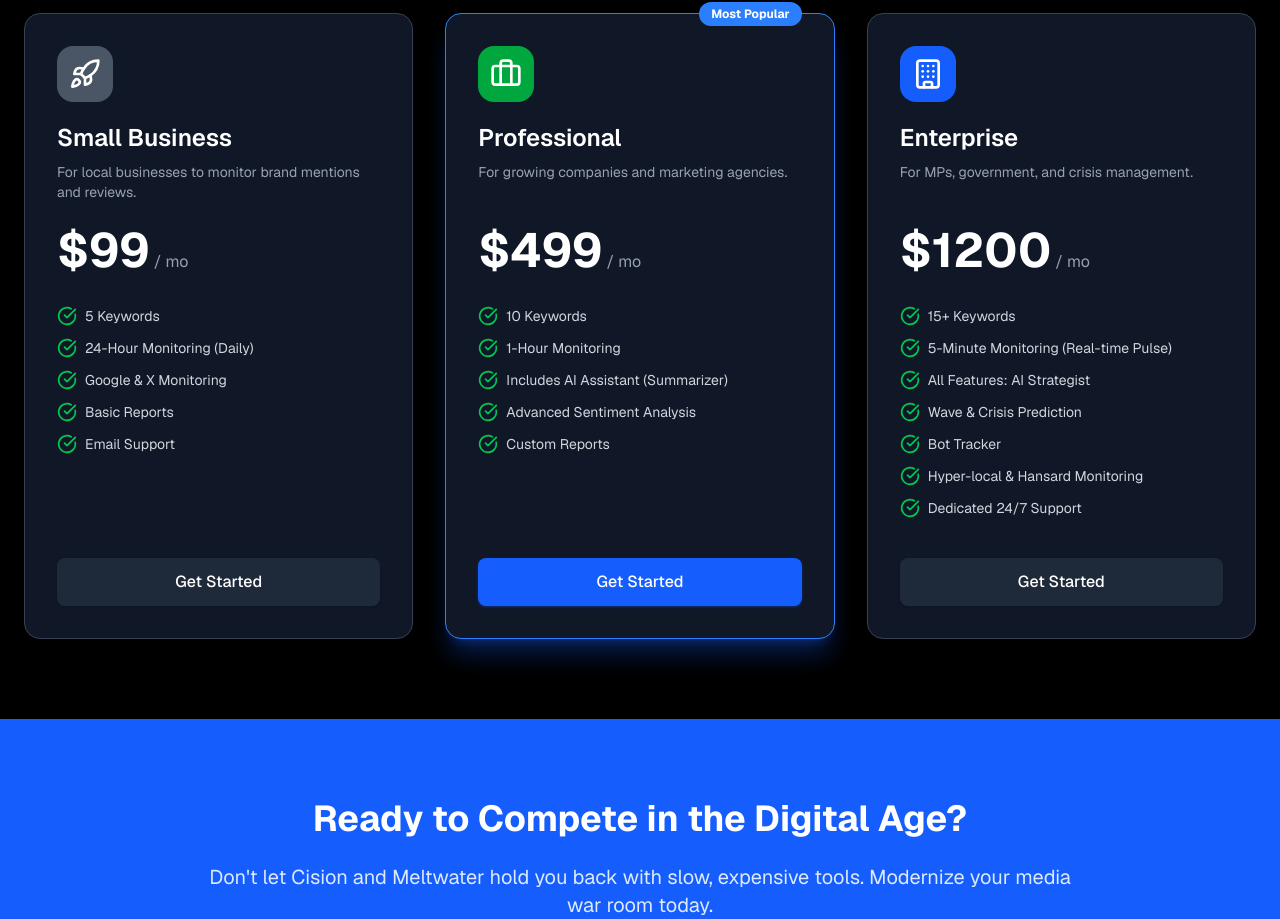
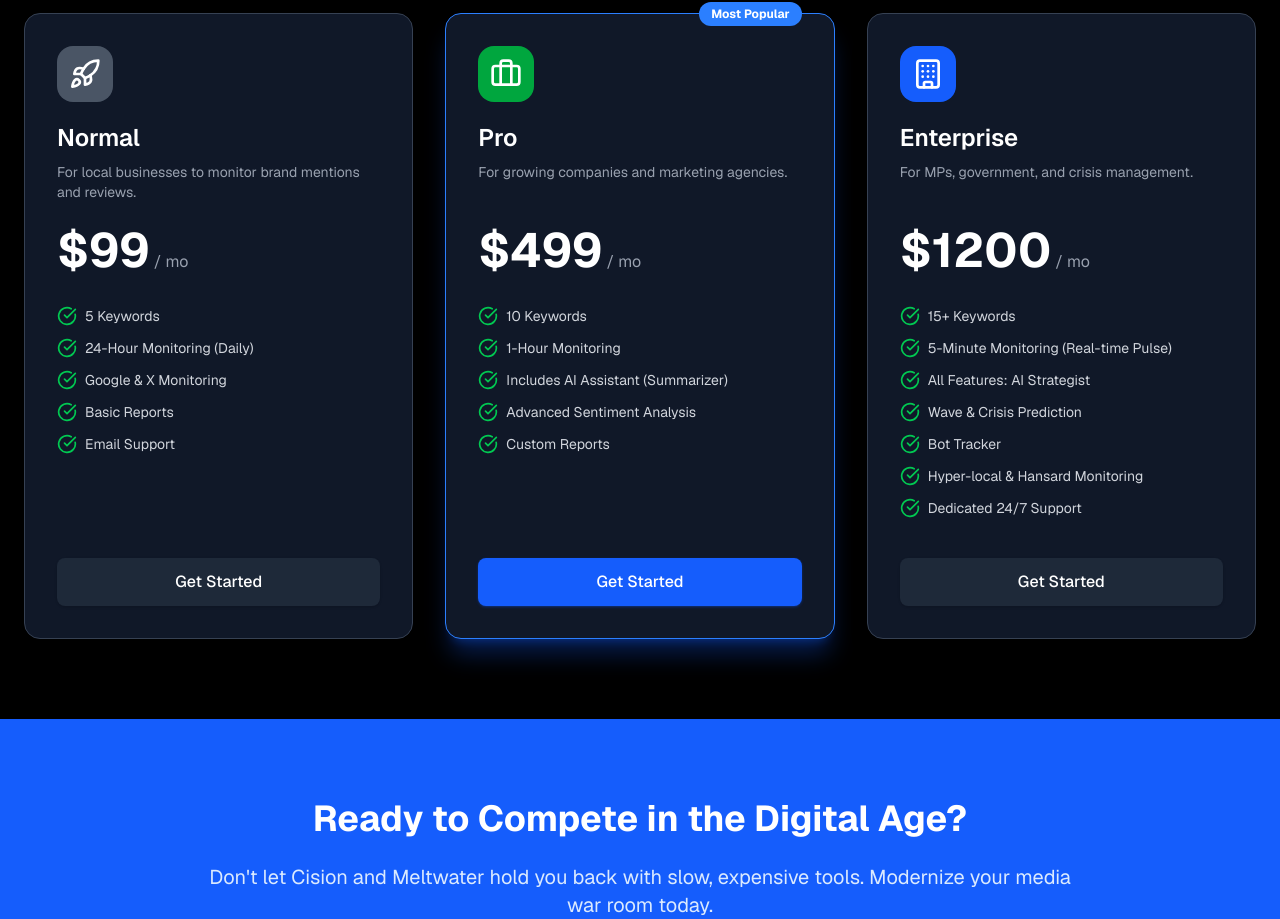
Before and after one commit to aryan-salemababdi/Pulse-Next, a Next.js app: page / in a window 1280 px wide. Shown: the part 3439-4358 px from the top of the page. Built offline with nearby package versions, Linux system fonts and the light colour scheme.

Commit message:
change landing

```diff
--- a/src/components/organisme/PricingSection/PricingSection.tsx
+++ b/src/components/organisme/PricingSection/PricingSection.tsx
@@ -13,7 +13,7 @@ const PricingSection = () => (
     <div className="grid grid-cols-1 lg:grid-cols-3 gap-8 items-stretch">
       {/* Small Business Plan */}
       <PricingCard
-        plan="Small Business"
+        plan="Normal"
         price="99"
         description="For local businesses to monitor brand mentions and reviews."
         icon={Rocket}
@@ -28,7 +28,7 @@ const PricingSection = () => (
       />
       {/* Professional Plan */}
       <PricingCard
-        plan="Professional"
+        plan="Pro"
         price="499"
         description="For growing companies and marketing agencies."
         icon={Briefcase}
```
